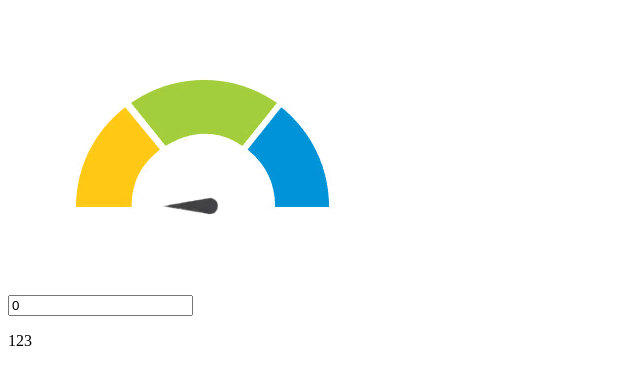
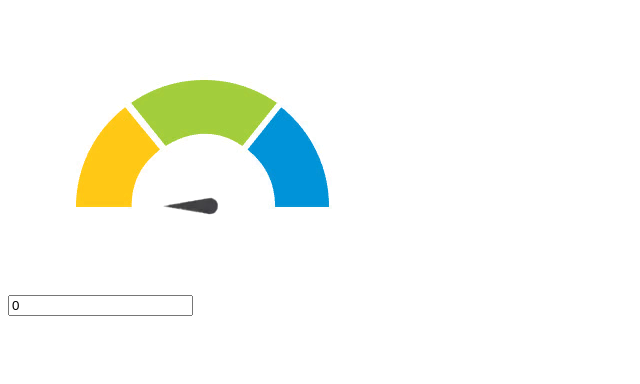
Before and after one commit to Pr0va1der/Pr0va1der.github.io, a plain HTML site: page index.html in a window 1280 px wide. Shown: the full height of the page, 0-640 px from the left. Drawn offline with Linux system fonts and the light colour scheme.

Commit message:
Update index.html

```diff
--- a/index.html
+++ b/index.html
@@ -12,7 +12,6 @@
     <div class="meterImageDiv">
         <img src="image/meter.png" alt="meter" id="meterImage" class="ImageClass" v-bind:style="{transform: 'rotate(' + rotateDeg + 'deg)'}">
         <input type="text" v-model="rotateDeg">
-        <p>123</p>
     </div>
 
     <script src="script.js"></script>
```
